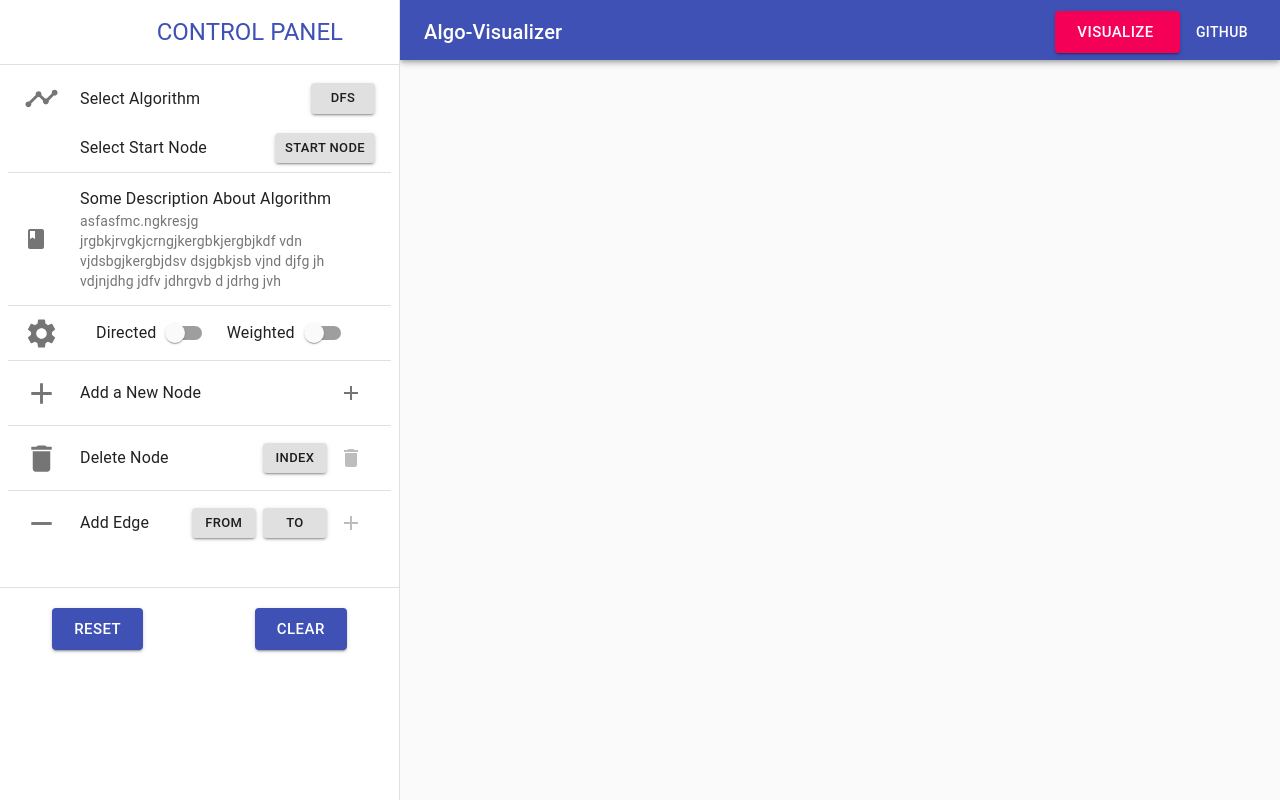
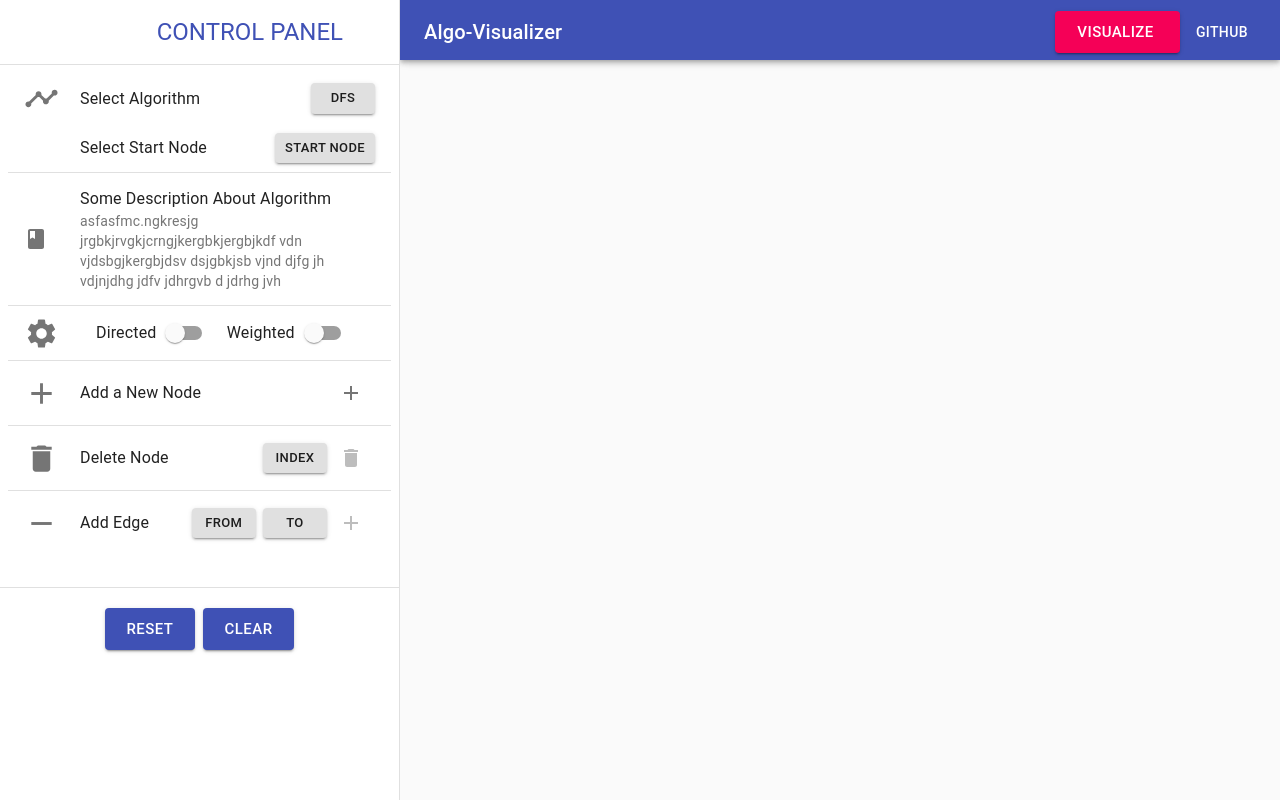
Before and after one commit to Synergise-IIT-Bhubaneswar/algo-visualizer, a React (Create React App) app: page / in a window 1280 px wide. Built offline with nearby package versions, Linux system fonts and the light colour scheme; some icons are missing.

Commit message:
added padding to button container

```diff
--- a/src/components/UI/Header/Drawer.js
+++ b/src/components/UI/Header/Drawer.js
@@ -54,12 +54,12 @@ const useStyles = makeStyles((theme) => ({
     ...theme.mixins.toolbar,
     justifyContent: "flex-end",
   },
-  visualizeButtonContainer: {
+  buttonContainer: {
     display: "flex",
-    flexDirection: "column",
+    flexDirection: "row",
     alignItems: "center",
     justifyContent: "center",
-    padding: theme.spacing(2, 1, 2),
+    padding: theme.spacing(0, 1, 1),
   },
   visualizeButton: {
     alignItems: "center",
@@ -393,7 +393,7 @@ const CustomDrawer = (props) => {
         direction="row"
         justify="space-evenly"
         alignItems="center"
-      //  className={classes.visualizeButtonContainer}
+        className={classes.buttonContainer}
       >
         {/* <Button
           variant="contained"
```
